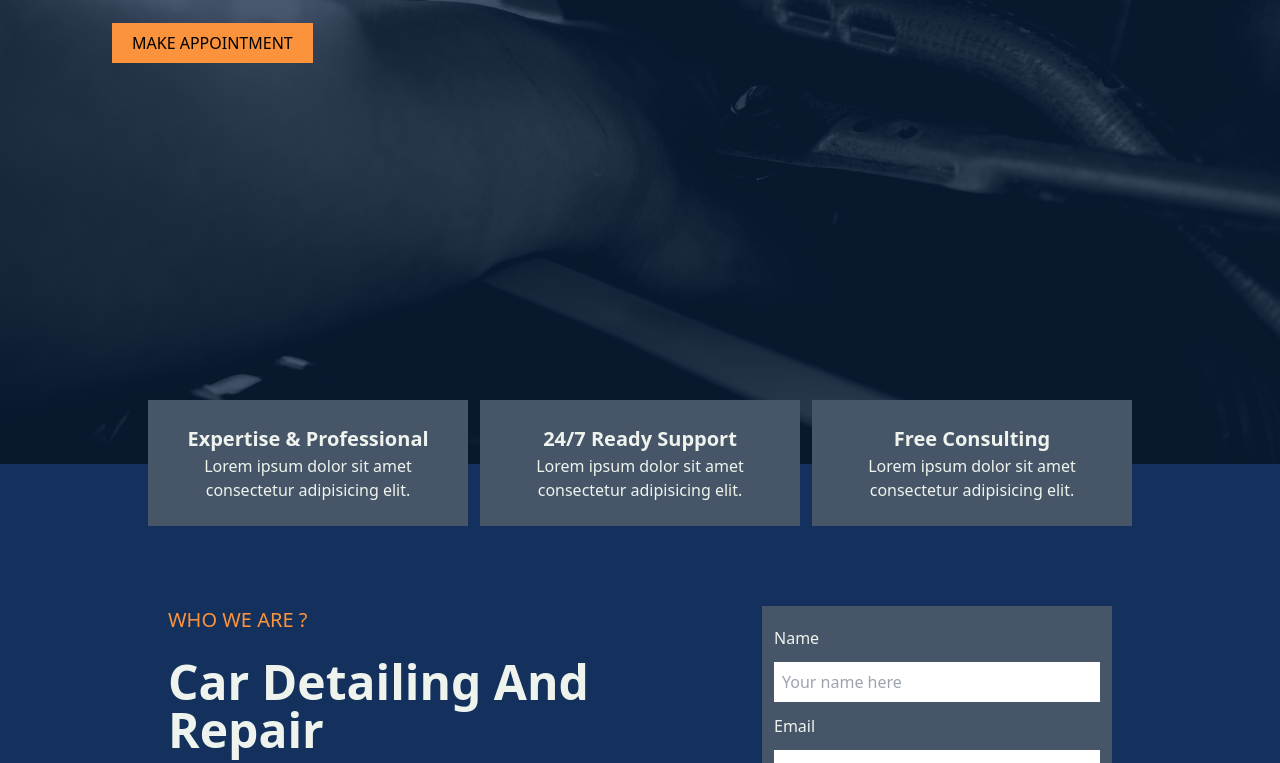
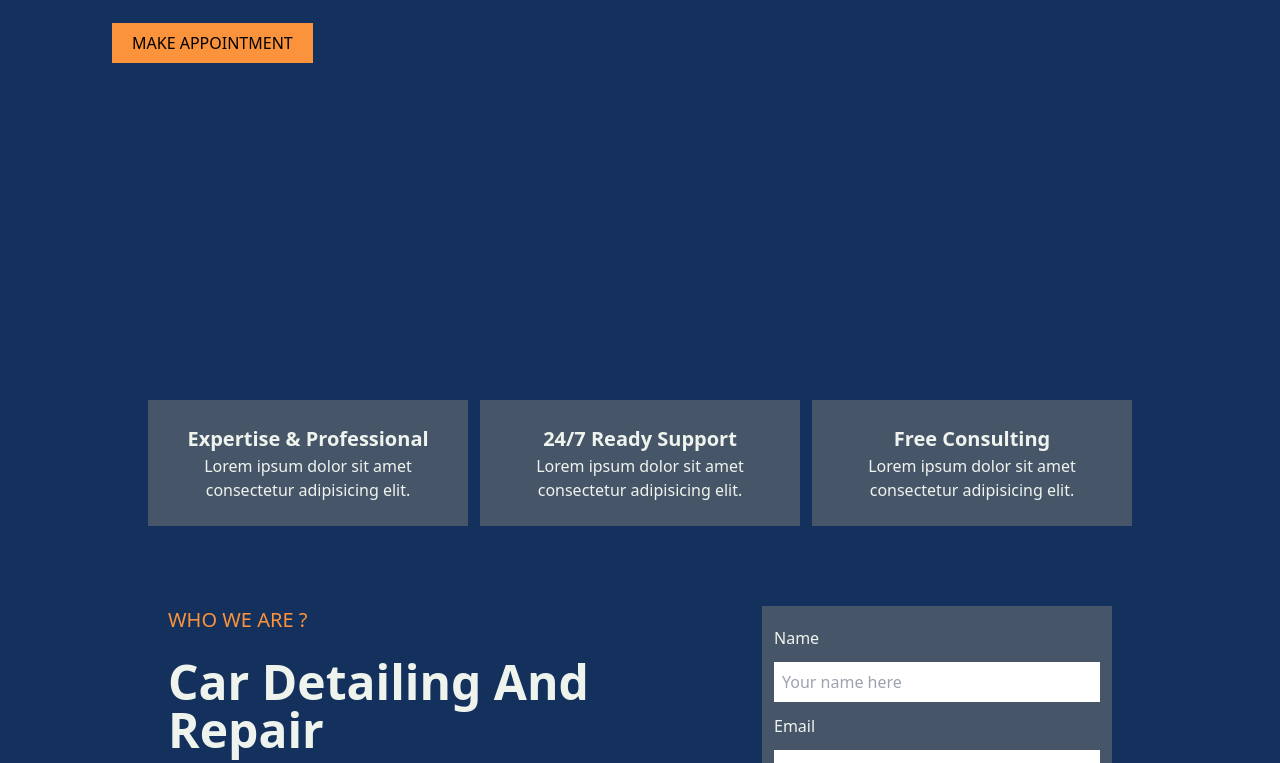
Before and after one commit to AdamLiga/Car-Service, a website: page index.html in a window 1280 px wide. Shown: the part 490-1253 px from the top of the page. Drawn offline with Linux system fonts and the light colour scheme.

Commit message:
Update index.html

```diff
--- a/index.html
+++ b/index.html
@@ -85,7 +85,7 @@
     </nav>
 
     <main class="relative min-h-dvh z-0">
-        <div class="absolute inset-0 bg-[url('../img/pexels-19x14-8478248.jpg')] bg-cover bg-center bg-no-repeat grayscale brightness-50 opacity-50 contrast-125"></div>
+        <div class="absolute inset-0 bg-image bg-cover bg-center bg-no-repeat grayscale brightness-50 opacity-50 contrast-125"></div>
 
         <div class="relative z-10 flex flex-col text-6xl">
             <div class="text mt-40 ml-28">
```
